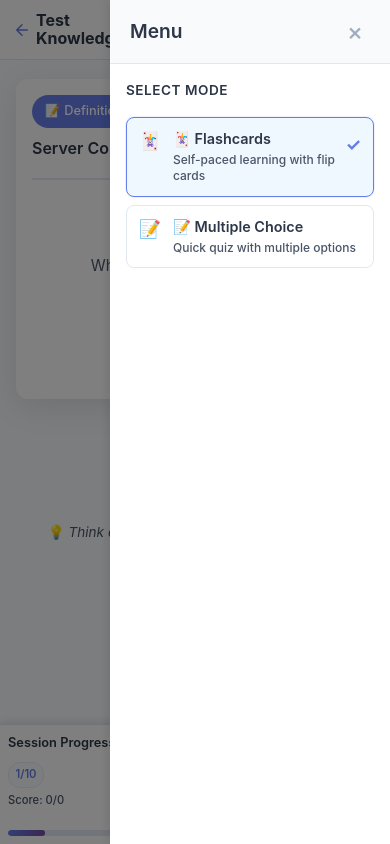
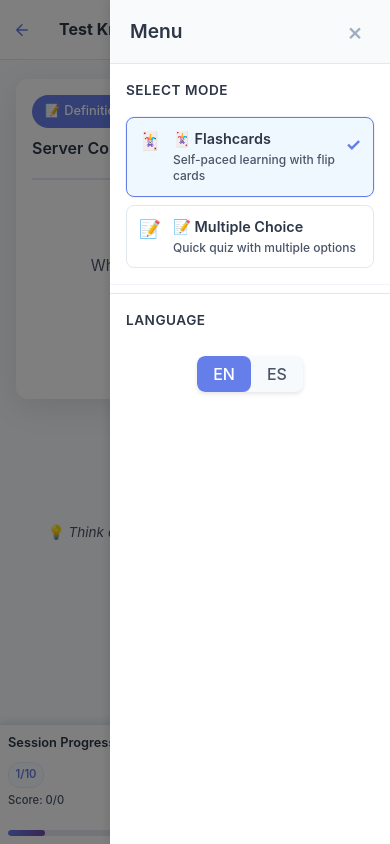
Before and after one commit to silvanatrabalon/learning, a React (Vite) app: page /learning/test-knowledge in a window 390 px wide. Both pictures are taken after a click on the button "Menu". Built offline with nearby package versions, Linux system fonts and the light colour scheme.

Commit message:
fix: switch lang in manu

```diff
--- a/src/components/MobileMenu.css
+++ b/src/components/MobileMenu.css
@@ -264,3 +264,17 @@
     font-size: 0.75rem;
   }
 }
+
+/* Language Toggle Section Styles */
+.language-section {
+  border-top: 1px solid #e2e8f0;
+  margin-top: 0.5rem;
+  padding-top: 1rem;
+}
+
+.language-toggle-container {
+  display: flex;
+  justify-content: center;
+  align-items: center;
+  padding: 0.5rem 0;
+}
--- a/src/components/MobileMenu.jsx
+++ b/src/components/MobileMenu.jsx
@@ -1,4 +1,5 @@
 import { useState } from 'react'
+import LanguageToggle from './LanguageToggle'
 import './MobileMenu.css'
 
 function MobileMenu({
@@ -8,6 +9,7 @@ function MobileMenu({
   mode,
   onModeChange,
   language,
+  onLanguageChange,
   showModeSelector = false,
   showTopicSelector = true,
   contentIndex = null,
@@ -166,6 +168,17 @@ function MobileMenu({
                   </div>
                 </div>
               )}
+
+              {/* Language Toggle Section */}
+              <div className="menu-section language-section">
+                <h4>Language</h4>
+                <div className="language-toggle-container">
+                  <LanguageToggle
+                    language={language}
+                    onLanguageChange={onLanguageChange}
+                  />
+                </div>
+              </div>
             </div>
           </div>
         </div>
--- a/src/pages/StartLearning.css
+++ b/src/pages/StartLearning.css
@@ -22,6 +22,10 @@
   display: flex;
   align-items: center;
   gap: 1rem;
+}
+
+.desktop-language-toggle {
+  display: block;
 }
 
 .back-button {
@@ -272,6 +276,10 @@
     padding: 1rem;
   }
 
+  .desktop-language-toggle {
+    display: none; /* Hide language toggle on mobile - it's now in hamburger menu */
+  }
+
   .start-learning {
     width: 100vw;
   }
--- a/src/pages/StartLearning.jsx
+++ b/src/pages/StartLearning.jsx
@@ -174,12 +174,15 @@ function StartLearning() {
             selectedTopic={selectedTopic}
             onTopicChange={setSelectedTopic}
             language={language}
+            onLanguageChange={setLanguage}
             showModeSelector={false}
             contentIndex={contentIndex}
             onConceptSelect={handleConceptSelect}
             showTopicSelector={false}
           />
-          <LanguageToggle language={language} onLanguageChange={setLanguage} />
+          <div className="desktop-language-toggle">
+            <LanguageToggle language={language} onLanguageChange={setLanguage} />
+          </div>
         </div>
       </header>
 
--- a/src/pages/TestKnowledge.css
+++ b/src/pages/TestKnowledge.css
@@ -22,6 +22,10 @@
   display: flex;
   align-items: center;
   gap: 1rem;
+}
+
+.desktop-language-toggle {
+  display: block;
 }
 
 .back-button {
@@ -286,6 +290,10 @@
     display: none; /* Hide the sidebar completely on mobile */
   }
 
+  .desktop-language-toggle {
+    display: none; /* Hide language toggle on mobile - it's now in hamburger menu */
+  }
+
   .test-main {
     padding: 1rem;
     align-items: flex-start;
--- a/src/pages/TestKnowledge.jsx
+++ b/src/pages/TestKnowledge.jsx
@@ -313,7 +313,9 @@ function TestKnowledge() {
             </svg>
           </Link>
           <h1>{sessionTexts.sessionComplete}</h1>
-          <LanguageToggle language={language} onLanguageChange={setLanguage} />
+          <div className="desktop-language-toggle">
+            <LanguageToggle language={language} onLanguageChange={setLanguage} />
+          </div>
         </header>
 
         <div className="session-complete">
@@ -364,10 +366,13 @@ function TestKnowledge() {
             mode={mode}
             onModeChange={setMode}
             language={language}
+            onLanguageChange={setLanguage}
             showModeSelector={true}
             showTopicSelector={false}
           />
-          <LanguageToggle language={language} onLanguageChange={setLanguage} />
+          <div className="desktop-language-toggle">
+            <LanguageToggle language={language} onLanguageChange={setLanguage} />
+          </div>
         </div>
       </header>
 
```
